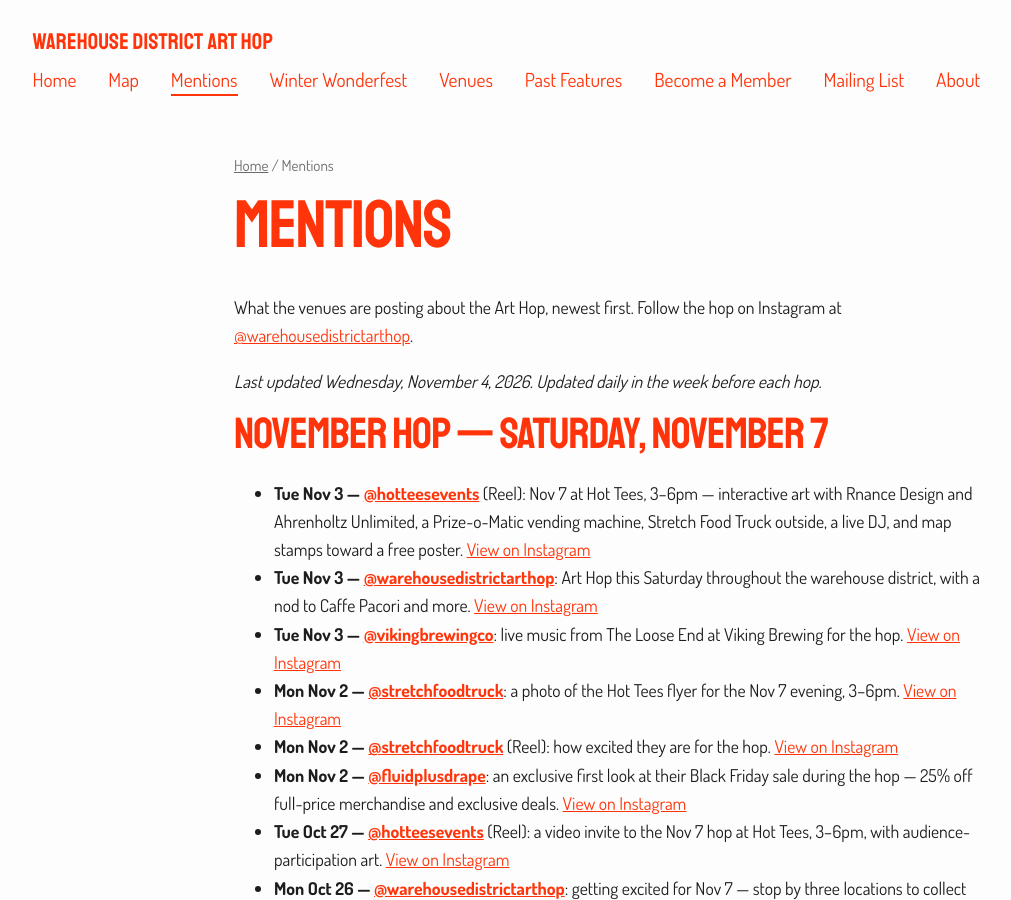
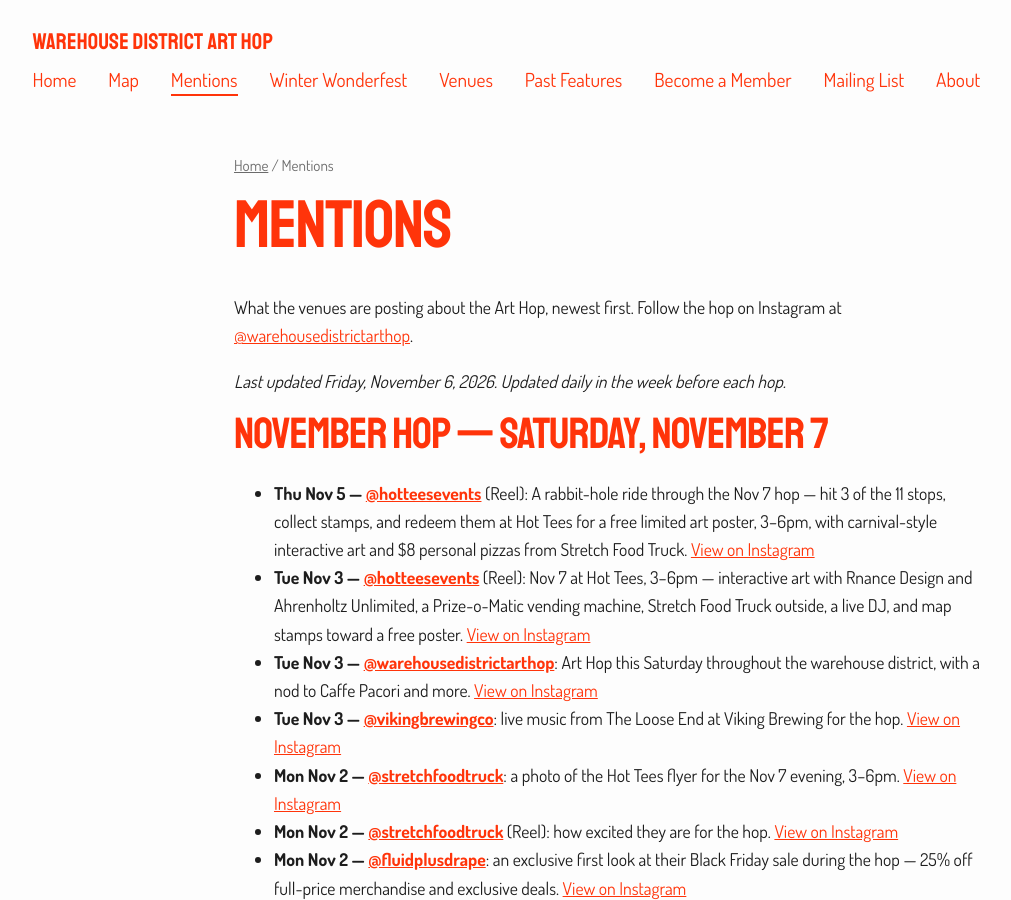
Before and after one commit to OpenEugene/art-hop, a Jekyll site: the page built from docs/Mentions.md, in a window 1280 px wide and 900 px high. Shown: the whole window, without its empty margins (28-1039 px from the left). Built offline with Jekyll 4.4.1, drawn with Linux system fonts in a browser that asks for light colours; our own code applies the rules of GitHub Pages for plain Markdown files.

Commit message:
Mentions: add Hot Tees Nov 5 reel for Nov 7 hop

```diff
--- a/docs/Mentions.md
+++ b/docs/Mentions.md
@@ -4,10 +4,11 @@
 
 What the venues are posting about the Art Hop, newest first. Follow the hop on Instagram at [@warehousedistrictarthop](https://www.instagram.com/warehousedistrictarthop/).
 
-*Last updated Wednesday, November 4, 2026. Updated daily in the week before each hop.*
+*Last updated Friday, November 6, 2026. Updated daily in the week before each hop.*
 
 ## November hop — Saturday, November 7
 
+- **Thu Nov 5 — [@hotteesevents](https://www.instagram.com/hotteesevents/)** (Reel): A rabbit-hole ride through the Nov 7 hop — hit 3 of the 11 stops, collect stamps, and redeem them at Hot Tees for a free limited art poster, 3–6pm, with carnival-style interactive art and $8 personal pizzas from Stretch Food Truck. [View on Instagram](https://www.instagram.com/reel/DfXsCh1P2in/)
 - **Tue Nov 3 — [@hotteesevents](https://www.instagram.com/hotteesevents/)** (Reel): Nov 7 at Hot Tees, 3–6pm — interactive art with Rnance Design and Ahrenholtz Unlimited, a Prize-o-Matic vending machine, Stretch Food Truck outside, a live DJ, and map stamps toward a free poster. [View on Instagram](https://www.instagram.com/reel/DfTJSB6T-AM/)
 - **Tue Nov 3 — [@warehousedistrictarthop](https://www.instagram.com/warehousedistrictarthop/)**: Art Hop this Saturday throughout the warehouse district, with a nod to Caffe Pacori and more. [View on Instagram](https://www.instagram.com/p/DfTBXxKPWFt/)
 - **Tue Nov 3 — [@vikingbrewingco](https://www.instagram.com/vikingbrewingco/)**: live music from The Loose End at Viking Brewing for the hop. [View on Instagram](https://www.instagram.com/p/DfSgJlgv2gh/)
```
